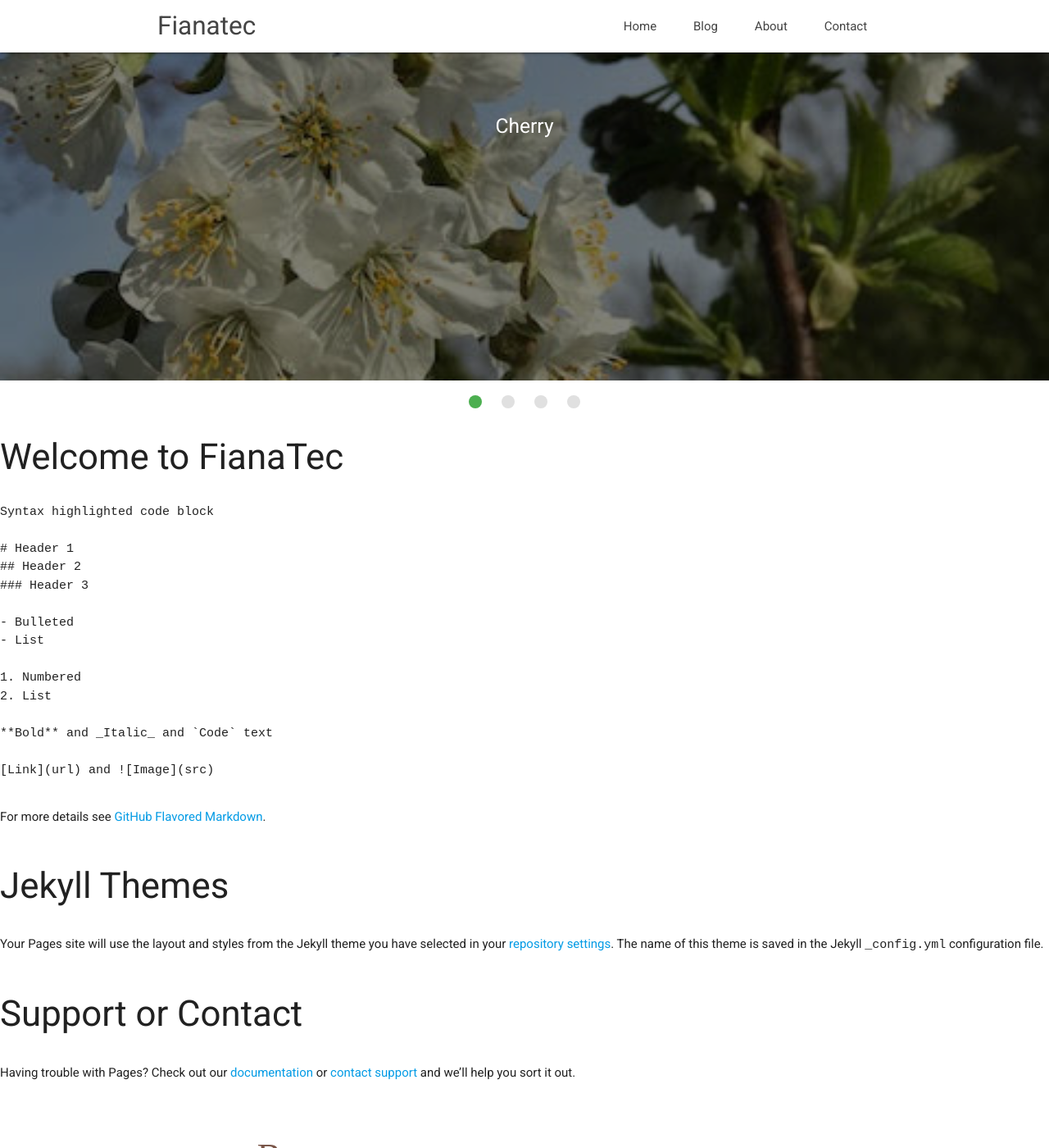
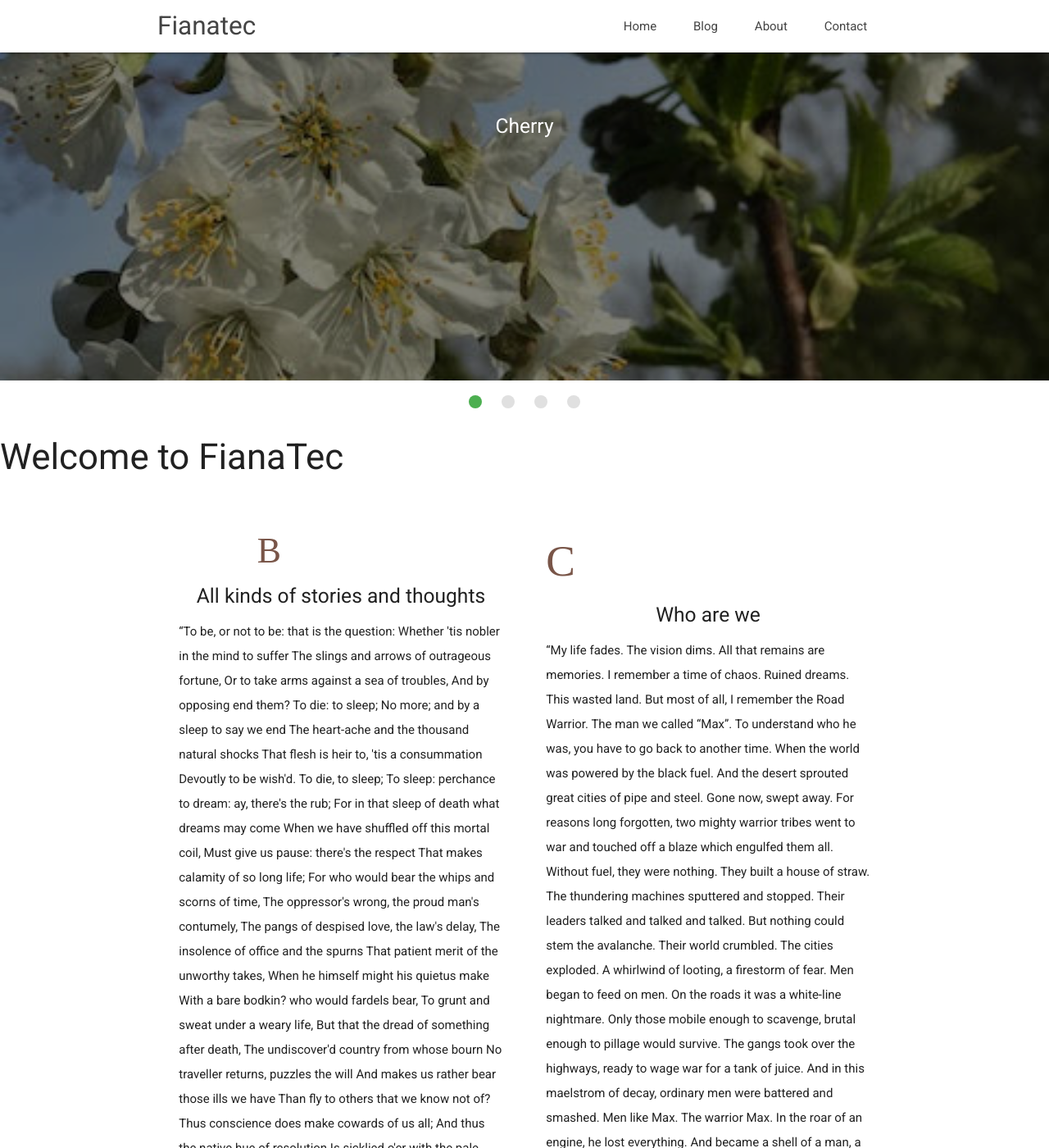
Before and after one commit to fianatec/fianatec.github.io, a Jekyll site: the page built from index.md, in a window 1280 px wide and 1400 px high. Shown: the whole window at 82% size. Built offline with Jekyll 4.4.1, drawn with Linux system fonts in a browser that asks for light colours; nearby versions of some CDN libraries.

Commit message:
Update index.md

````diff
--- a/index.md
+++ b/index.md
@@ -32,34 +32,6 @@ title: FianaTec
 </div>
 
 ### Welcome to FianaTec
-
-```markdown
-Syntax highlighted code block
-
-# Header 1
-## Header 2
-### Header 3
-
-- Bulleted
-- List
-
-1. Numbered
-2. List
-
-**Bold** and _Italic_ and `Code` text
-
-[Link](url) and ![Image](src)
-```
-
-For more details see [GitHub Flavored Markdown](https://guides.github.com/features/mastering-markdown/).
-
-### Jekyll Themes
-
-Your Pages site will use the layout and styles from the Jekyll theme you have selected in your [repository settings](https://github.com/fianatec/fianatec.github.io/settings). The name of this theme is saved in the Jekyll `_config.yml` configuration file.
-
-### Support or Contact
-
-Having trouble with Pages? Check out our [documentation](https://help.github.com/categories/github-pages-basics/) or [contact support](https://github.com/contact) and we’ll help you sort it out.
 
 <div class="container">
 	<div class="section">
````
